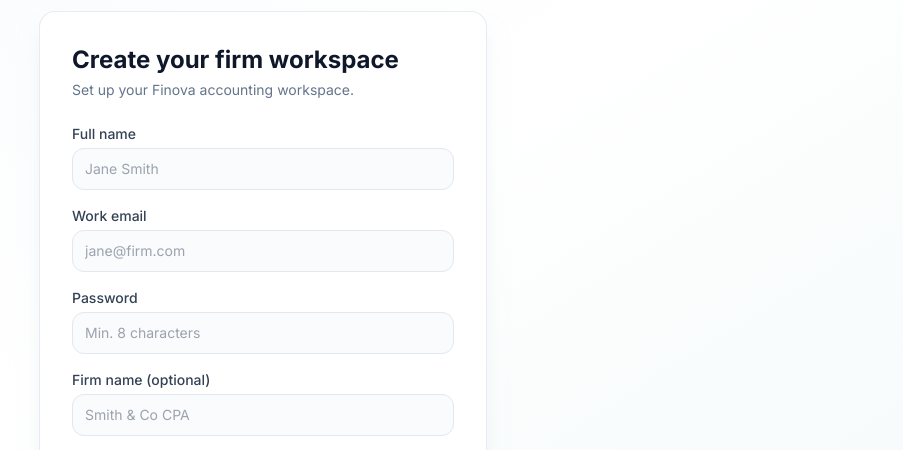
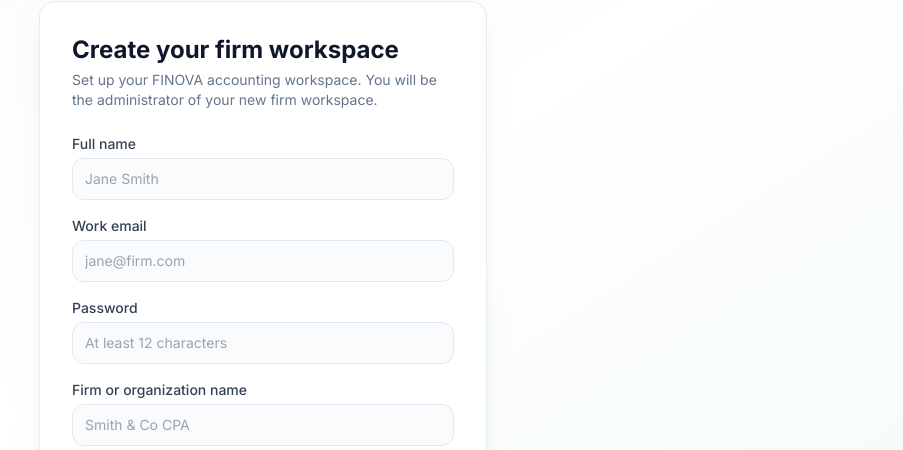
Before and after one commit to Ella-tec/finova, a Next.js app: page /register in a window 1280 px wide. Shown: the part 142-592 px from the top of the page, without its empty margins (377-1280 px from the left). Built offline with nearby package versions, Linux system fonts and the light colour scheme; no server answers.

Commit message:
Require secure password and firm for registration

```diff
--- a/src/app/(auth)/register/page.tsx
+++ b/src/app/(auth)/register/page.tsx
@@ -39,19 +39,19 @@ export default function RegisterPage() {
         <Link href="/" className="inline-flex mb-8"><LogoWordmark /></Link>
         <div className="rounded-2xl border border-slate-200/80 bg-white p-8 shadow-xl shadow-slate-200/50">
           <h1 className="text-2xl font-bold text-slate-900">Create your firm workspace</h1>
-          <p className="mt-1 text-sm text-slate-500">Set up your Finova accounting workspace.</p>
+          <p className="mt-1 text-sm text-slate-500">Set up your FINOVA accounting workspace. You will be the administrator of your new firm workspace.</p>
           {error && <div role="alert" className="mt-4 flex items-center gap-2 rounded-xl border border-red-100 bg-red-50 px-4 py-3 text-sm text-red-700"><AlertCircle className="h-4 w-4 shrink-0" />{error}</div>}
           {success && <div role="status" className="mt-4 flex items-center gap-2 rounded-xl border border-emerald-100 bg-emerald-50 px-4 py-3 text-sm text-emerald-700"><CheckCircle2 className="h-4 w-4 shrink-0" />Account created.</div>}
           <form onSubmit={handleSubmit} className="mt-6 space-y-4">
             {[
               { key: "name", label: "Full name", type: "text", ph: "Jane Smith" },
               { key: "email", label: "Work email", type: "email", ph: "jane@firm.com" },
-              { key: "password", label: "Password", type: "password", ph: "Min. 8 characters" },
-              { key: "firmName", label: "Firm name (optional)", type: "text", ph: "Smith & Co CPA" },
+              { key: "password", label: "Password", type: "password", ph: "At least 12 characters" },
+              { key: "firmName", label: "Firm or organization name", type: "text", ph: "Smith & Co CPA" },
             ].map((f) => (
               <div key={f.key}>
                 <label htmlFor={f.key} className="mb-1 block text-sm font-medium text-slate-700">{f.label}</label>
-                <input id={f.key} type={f.type} required={f.key !== "firmName"} minLength={f.key === "password" ? 8 : undefined}
+                <input id={f.key} type={f.type} required minLength={f.key === "password" ? 12 : 2} maxLength={f.key === "password" ? 128 : 120}
                   value={form[f.key as keyof typeof form]} onChange={(e) => setForm({ ...form, [f.key]: e.target.value })}
                   placeholder={f.ph} className="w-full rounded-xl border border-slate-200 bg-slate-50/80 px-3 py-2.5 text-sm focus:border-teal-600 focus:outline-none focus:ring-2 focus:ring-teal-600/30" />
               </div>
```
